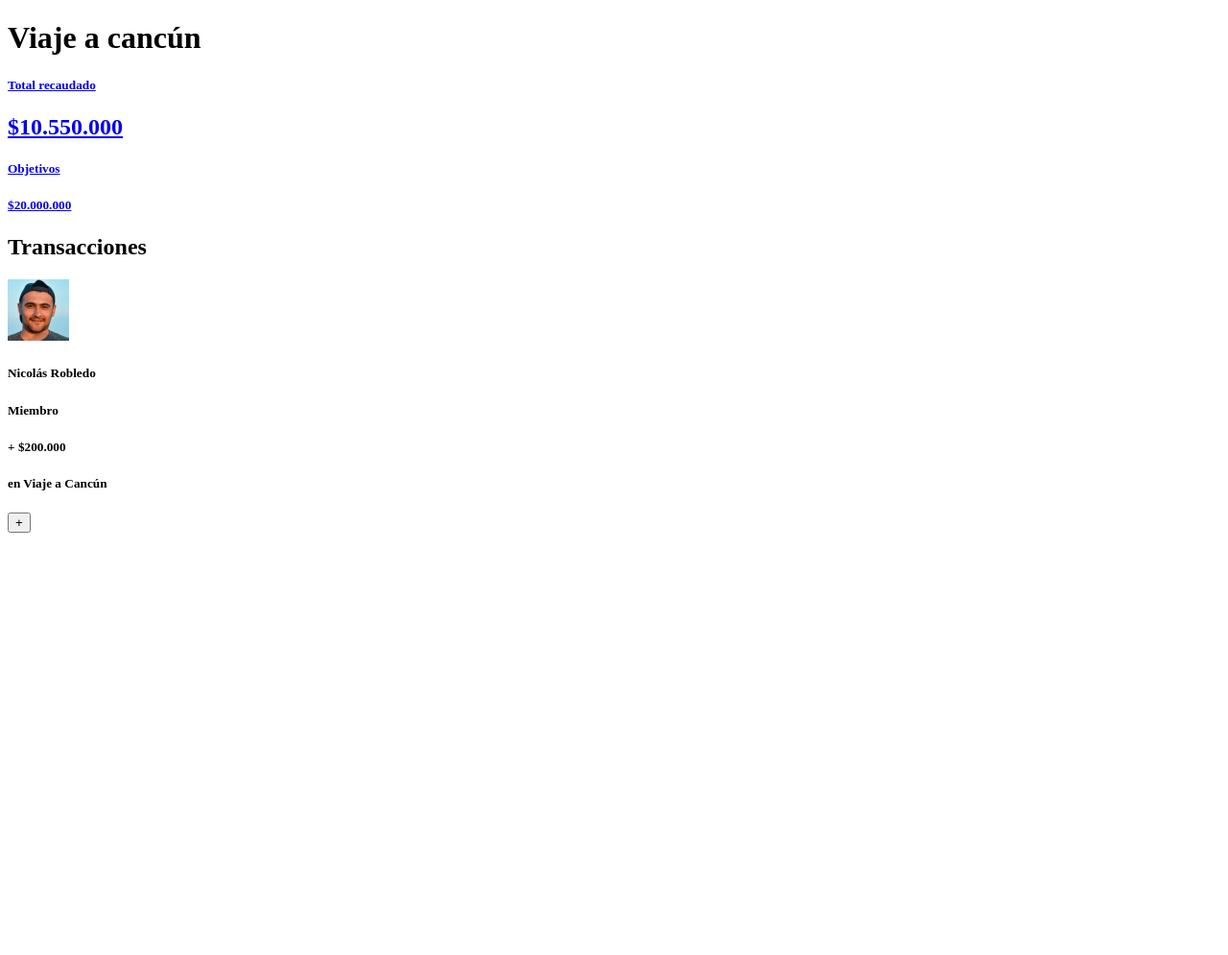
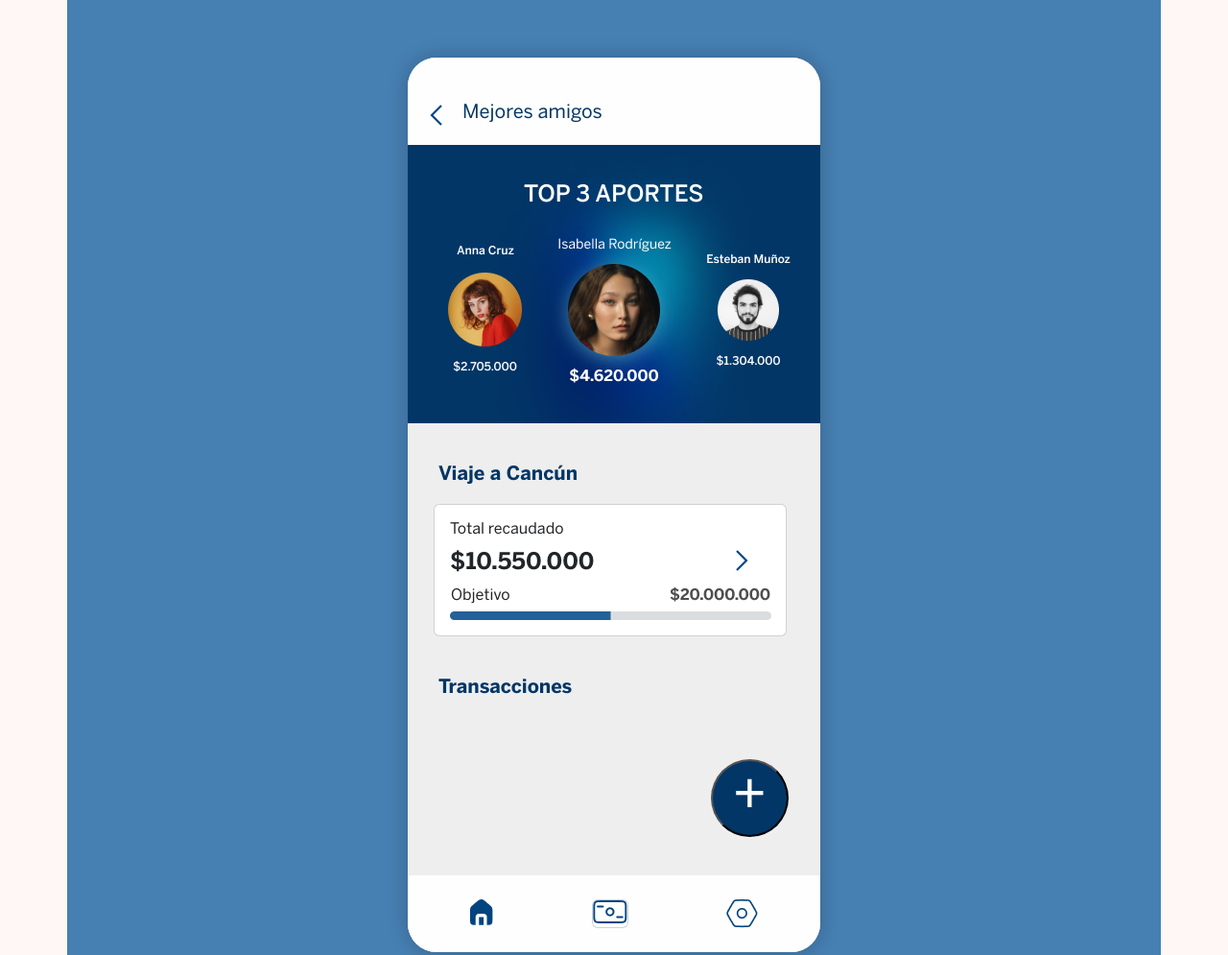
Before and after one commit to STI232/sti232-p1-bbva, a plain HTML site: page src/mejoresAmigos/mejoresAmigos.html in a window 1280 px wide. Shown: the top 995 px of the page at 96% size. Before the commit the page ends 800 px from the top, so only its background shows below. Drawn offline with nearby package versions, Linux system fonts and the light colour scheme.

Commit message:
avances demas pantallas

```diff
--- a/globalStyles.css
+++ b/globalStyles.css
@@ -127,6 +127,22 @@ body {
   border-width: 0px;
 }
 
+.btn-create-account{
+    background-color: var(--button-color-skyblue);
+    color: var(--main-bg-color-white);
+    padding: 20px 18px 20px 18px;
+    border-radius: 0px;
+    border-width: 0px;
+  }
+
+.btn-view-account{
+    background-color: var(--button-color-darkblue);
+    color: var(--main-bg-color-white);
+    padding: 20px 28px 20px 28px;
+    border-radius: 0px;
+    border-width: 0px;
+  }
+
 :root{
     --device-bg-color-white:#EEEEEE;
     --main-bg-color-blue: #023666;
--- /dev/null
+++ b/src/mejoresAmigos/amigosStyles.css
@@ -0,0 +1,36 @@
+#amigos-title h1 {
+    font-size: 20px;
+    color: var(--main-bg-color-blue);
+    margin: 42px 10px 10px 20px;
+    padding: 0;
+}
+
+#amigos-card {
+    display: flex;
+    justify-content: center;
+    margin: 18px 20px 20px 15px;
+    position: relative;
+}
+
+#amigos-card .arrow-right img {
+    transform: rotate(180deg);
+}
+
+a {
+    text-decoration: none;
+}
+
+#mas-button {
+    display: flex;
+    position: absolute;
+    bottom: 120px;
+    right: 33px;
+    background-color: var(--main-bg-color-blue);
+    height: 81px;
+    width: 81px;
+    border-radius: 50%;
+    color: var(--main-bg-color-white);
+    font-size: 60px;
+    align-items: flex-end;
+    justify-content: center;
+  }
--- a/src/mejoresAmigos/mejoresAmigos.html
+++ b/src/mejoresAmigos/mejoresAmigos.html
@@ -3,35 +3,56 @@
 <head>
     <meta charset="UTF-8">
     <meta name="viewport" content="width=device-width, initial-scale=1.0">
-    <title>BBVA</title>
+    <title>Cuentas existentes</title>
+    <link  rel="icon"   href="../images/BBVA-logo.jpg" type="image/jpg" />
+    <link href="https://cdn.jsdelivr.net/npm/bootstrap@5.3.0-alpha1/dist/css/bootstrap.min.css" rel="stylesheet" integrity="sha384-GLhlTQ8iRABdZLl6O3oVMWSktQOp6b7In1Zl3/Jr59b6EGGoI1aFkw7cmDA6j6gD" crossorigin="anonymous">
+    <script src="https://cdn.jsdelivr.net/npm/bootstrap@5.3.0-alpha1/dist/js/bootstrap.bundle.min.js" integrity="sha384-w76AqPfDkMBDXo30jS1Sgez6pr3x5MlQ1ZAGC+nuZB+EYdgRZgiwxhTBTkF7CXvN" crossorigin="anonymous"></script>
+    <link rel="stylesheet" href="../../globalStyles.css">
+    <link rel="stylesheet" href="../mejoresAmigos/amigosStyles.css">
 </head>
 <body>
     <main>
+        <div class="container">
+            <div class="device">
+
+                <header-title title="Mejores amigos"> </header-title>
+
                 <div>
+                    <img src="../images/top3.png" alt="">
                     <!-- Top 3 aportes -->
                 </div>
+                <div class="container-fluid">
                     <div>
-            <h1>Viaje a cancún</h1>
+                        <div id="amigos-title">
+                            <h1 class="heading5">Viaje a Cancún</h1>
+                        </div>
                         <a href="../viajeCancun/viajeCancun.html"><div>
-                <div>
-                    <div>
-                        <h5>Total recaudado</h5>
-                        <h2>$10.550.000</h2>
+                            <div class="card" id="amigos-card" style="width: 23rem;">
+                                <div class="card-body">
+                                  <h5 class="body1">Total recaudado</h5>
+                                  <div class="row justify-content-between">
+                                    <div class="heading5 col-6">
+                                        $10.550.000
                                     </div>
-                    <!-- Simbolo de avanzar -->
+                                    <div class="subtitle2 col-2 arrow-right">
+                                        <img src="../images/arrow.png" alt="">
+                                    </div>
                                   </div>
                                   <div>
-                    <div>
-                        <h5>Objetivos</h5>
-                        <h5>$20.000.000</h5>
+                                    <div class="body1 col-12">
+                                        <img src="../images/objetivo.png" alt="" class="objective">
                                     </div>
-                    <!-- barra de progreso -->
+
                                   </div>
-            </div></a>
+                                </div>
+                            </div>
+                        </a>
                     </div>
                     <div>
-            <h2>Transacciones</h2>
-            <trans-amigo name="Nicolás Robledo" price="+ $200.000" image="../images/nicolas.png"></trans-amigo>
+                        <div id="amigos-title">
+                            <h1 class="heading6">Transacciones</h1>
+                        </div>
+
                     </div>
                     <button id="mas-button">+</button>
                     <dialog id="plus-botones">
@@ -39,8 +60,16 @@
                         <button>Hacer transferencia</button>
                         <button id="close-modal">x</button>
                     </dialog>
+                </div>
+
+                <bbva-footer></bbva-footer>
+
+            </div>
+        </div>
     </main>
+
     <script type="module" src="../importComponents.js"></script>
     <script type="module" src="./mejoresAmigos.js"></script>
+
 </body>
 </html>
```
Also changed, not shown: src/cuentasCompartidas/cuentasCompartidas.html (+9 -12 lines), src/cuentasCompartidas/shareStyles.css (+8 -0 lines), src/cuentasExistentes/cuentasExistentes.html (+36 -8 lines), src/cuentasExistentes/existentesStyles.css (added, +12 -0 lines), src/images/mejores_amigos.png (added), src/images/objetivo.png (added), src/images/top3.png (added). Lines whose indentation alone changed are shown as unchanged.
